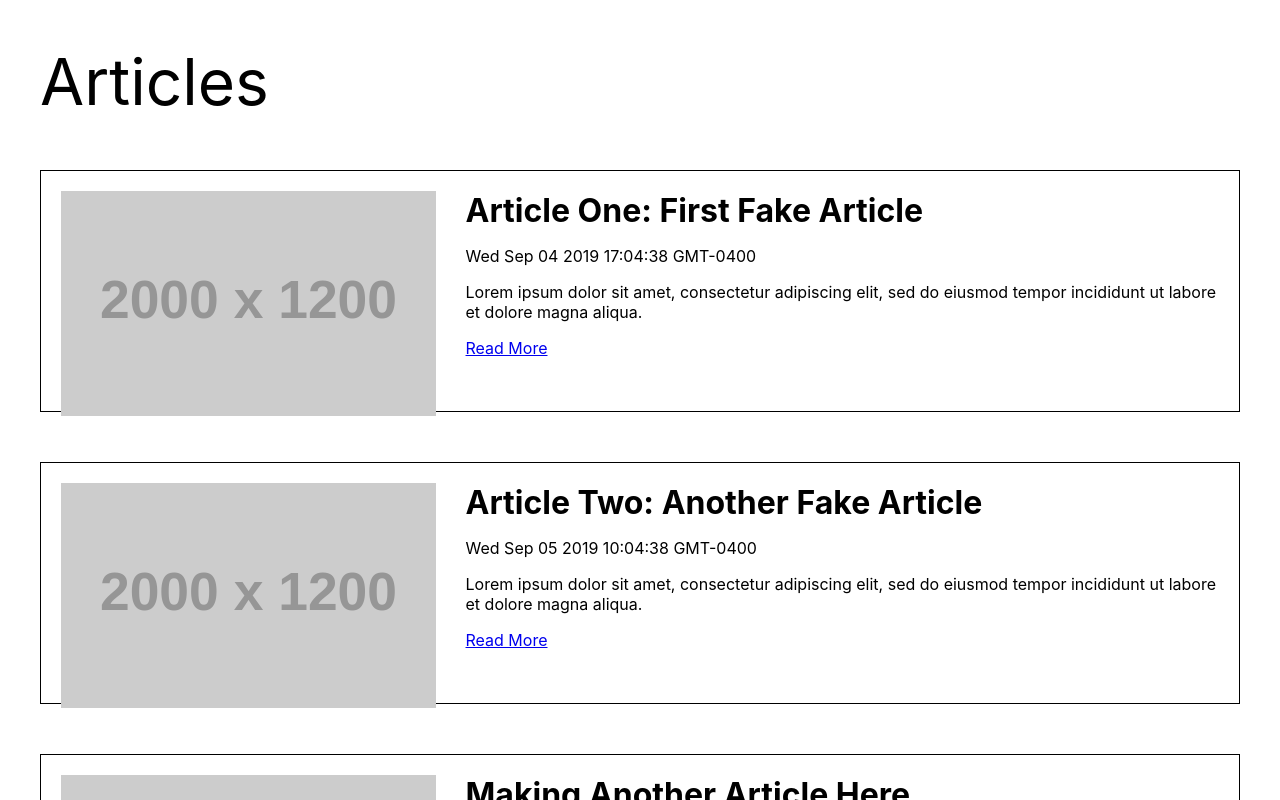
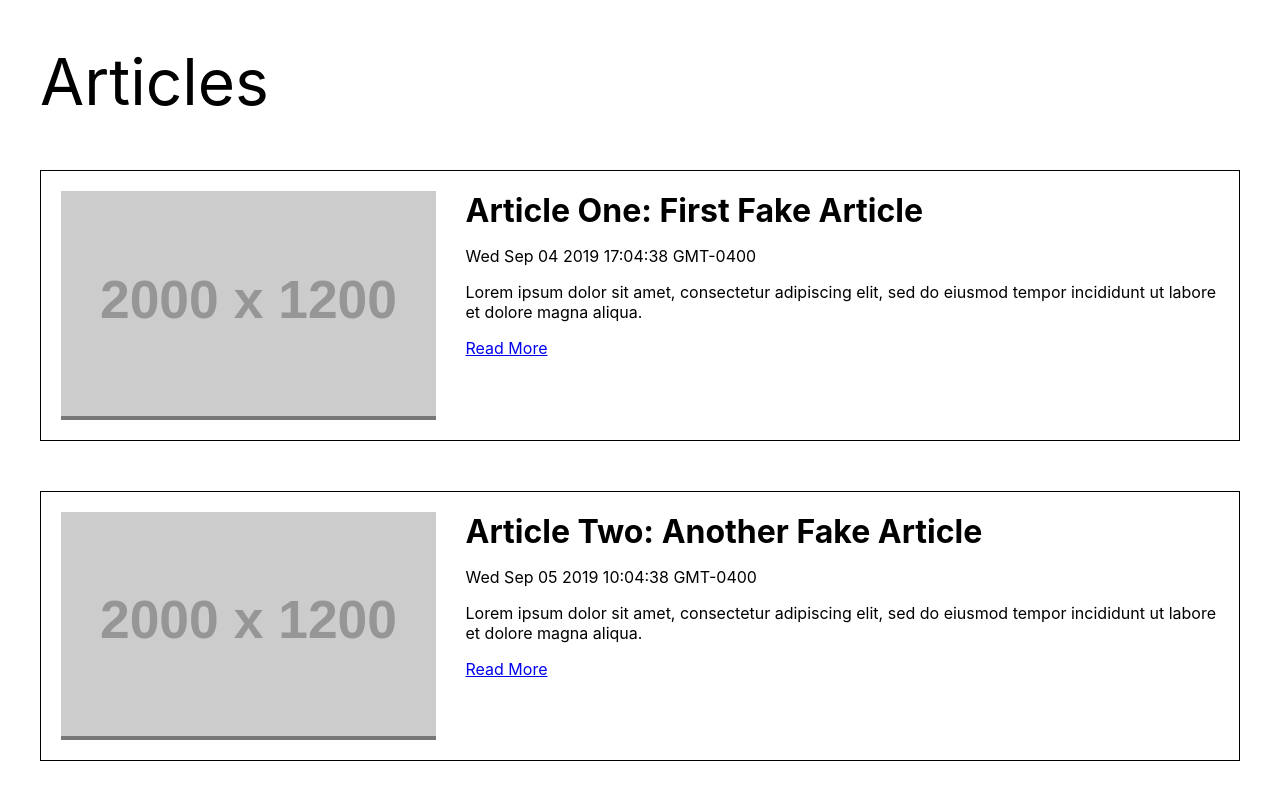
Before and after one commit to LauraLach/ExerciseTwo, a React (Create React App) app: page / in a window 1280 px wide. Shown: the top 800 px of the page. Built offline with nearby package versions, Linux system fonts and the light colour scheme.

Commit message:
Fixed image size

```diff
--- a/src/App.css
+++ b/src/App.css
@@ -22,7 +22,6 @@
 .articleCard--image {
   background-color: #777;
   flex-basis: 40%;
-  max-height: 200px;
 }
 .articleCard--image img {
   height: auto;
```
